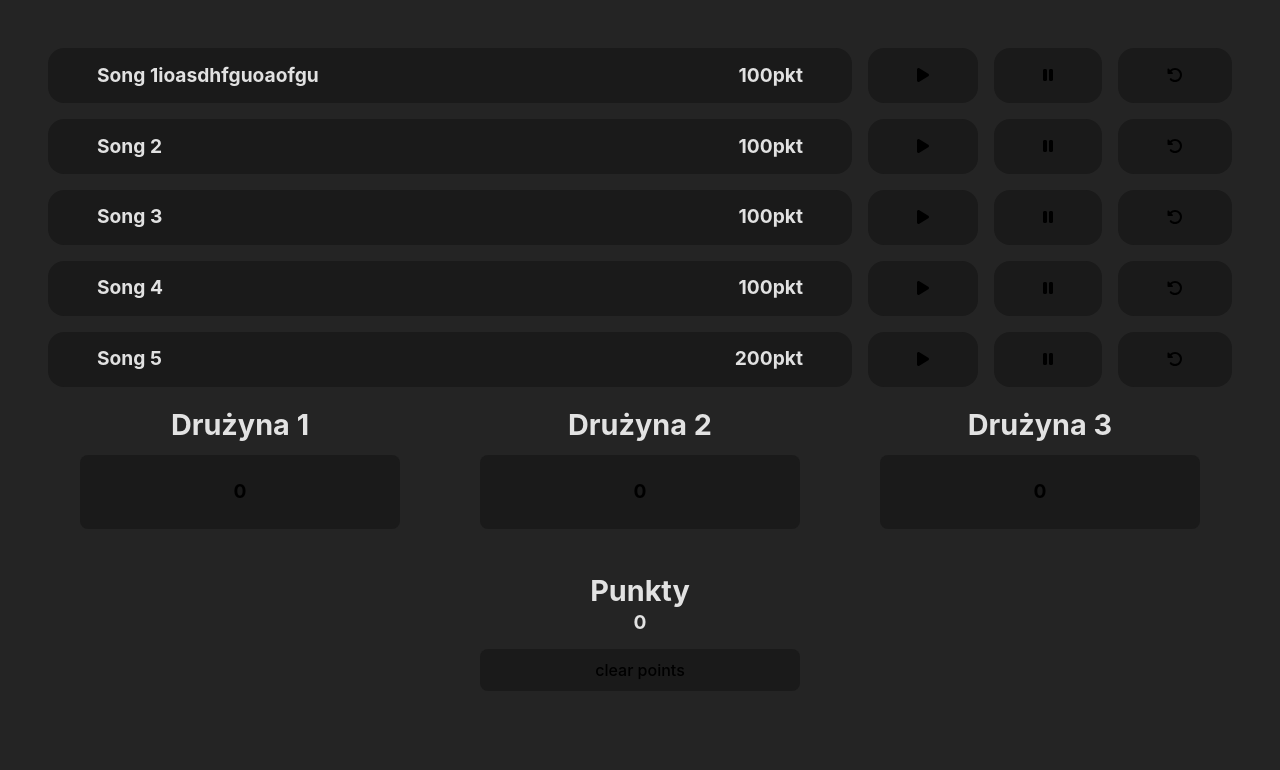
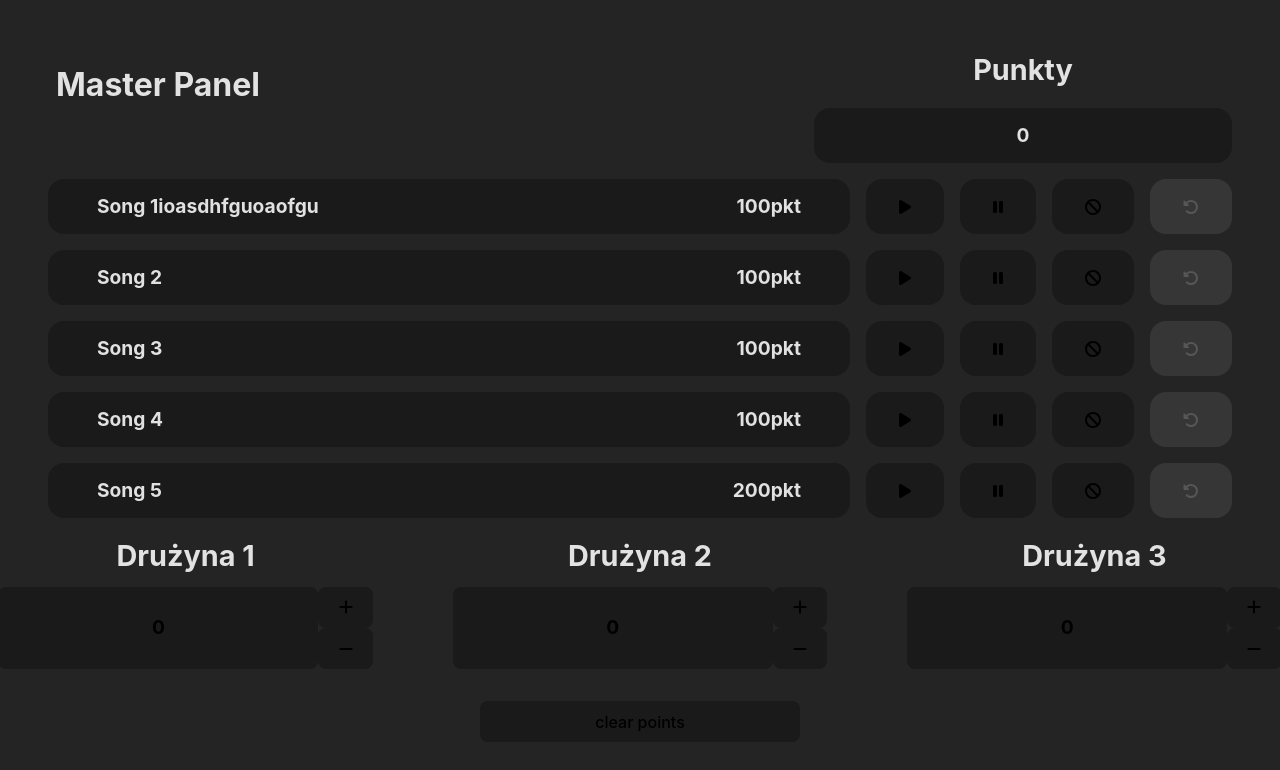
Before and after one commit to Colty1999/Name_That_Tune, a React (Vite) app: page /gamemaster in a window 1280 px wide. Shown: the top 770 px of the page. Built offline with nearby package versions, Linux system fonts and the light colour scheme.

Commit message:
song disable added

```diff
--- a/src/assets/common.ts
+++ b/src/assets/common.ts
@@ -15,7 +15,7 @@ export interface StateType {
   readonly setStorageState: (newValue: string) => void;
 }
 
-export const songList: Song[] = [
+export const songList1: Song[] = [
   {
     id: 1,
     songName: "Song 1ioasdhfguoaofgu",
@@ -52,3 +52,30 @@ export const songList: Song[] = [
     clue: "elephant",
   },
 ];
+
+
+export const songList2: Song[] = [
+  {
+    id: 1,
+    songName: "Song 1ioasdhfguoaofgu",
+    songPath: "audio/pokemon.mp3",
+    points: 100,
+    clue: "AAAAAAAAAAAAAAAA",
+  },
+  {
+    id: 2,
+    songName: "Song 2",
+    songPath: "audio/pokemon.mp3",
+    points: 100,
+    clue: "banana",
+  },
+  {
+    id: 3,
+    songName: "Song 3",
+    songPath: "audio/pokemon.mp3",
+    points: 100,
+    clue: "chocolate",
+  },
+];
+
+export const songList: Song[][] = [songList1, songList2];
--- a/src/components/points/PointsScreen.tsx
+++ b/src/components/points/PointsScreen.tsx
@@ -10,22 +10,22 @@ const PointsScreen = () => {
     return (
         <div className="pointscreenstyle">
             <div>
-                <h2>Drużyna 1</h2>
+                <h3>Drużyna 1</h3>
                 <div className="teampoints">
-                    <h3>{team1Points.store}</h3>
+                    <h3>{team1Points.store}pkt</h3>
                 </div>
             </div>
             <div>
-                <h2>Drużyna 2</h2>
+                <h3>Drużyna 2</h3>
                 <div className="teampoints">
-                    <h3>{team2Points.store}</h3>
+                    <h3>{team2Points.store}pkt</h3>
                 </div>
             </div>
             <div>
-                <h2>Drużyna 3</h2>
+                <h3>Drużyna 3</h3>
                 <div className="teampoints">
 
-                    <h3>{team3Points.store}</h3>
+                    <h3>{team3Points.store}pkt</h3>
                 </div>
             </div>
         </div>
--- a/src/components/points/pointsScreen.scss
+++ b/src/components/points/pointsScreen.scss
@@ -1,7 +1,7 @@
 .pointscreenstyle {
     display: flex;
     align-items: center;
-    justify-content: center;
+    justify-content: space-between;
     gap: 5rem;
 
     .teampoints {
--- a/src/components/songpicker/songPicker.scss
+++ b/src/components/songpicker/songPicker.scss
@@ -10,7 +10,7 @@
         justify-content: space-between;
         align-items: center;
         padding: 0 3rem 0 3rem;
-        margin: 1rem;
+        margin: 1rem 0.5rem;
         border: 1px solid transparent;
         background-color: #1a1a1a;
         border-radius: 1rem;
--- a/src/components/songpicker/songPicker.tsx
+++ b/src/components/songpicker/songPicker.tsx
@@ -1,17 +1,13 @@
 import "./songPicker.scss";
-import { useStorageState } from "../../hooks/useStorageState";
-import { Song } from "../../assets/common";
-import { useEffect } from "react";
+import { Song, StateType } from "../../assets/common";
 
-const SongPicker = () => {
-    let category = useStorageState({state: "category"})
-    let songStorage = useStorageState({ state: "songs" });
-    let songs: Song[] = JSON.parse(songStorage.store ?? "");
-    // let songs = JSON.parse(useStorageState({ state: "songs" }).store ?? "");
+interface SongPickerProps {
+    songs: Song[];
+    category: StateType;
+}
 
-    useEffect(() => {
-        songs = JSON.parse(songStorage.store ?? "");
-    }, [songStorage]);
+const SongPicker = (props: SongPickerProps) => {
+    const { songs, category } = props;
 
     return (
         <div className="songpickerstyle" >
--- a/src/pages/game/game.scss
+++ b/src/pages/game/game.scss
@@ -1,10 +1,46 @@
 .gamestyle {
+    max-width: 1280px;
+    margin: auto;
+
     .logo {
-        height: 10rem;
+        height: 5rem;
         // padding: 1.5em;
         will-change: filter;
         transition: filter 300ms;
         filter: drop-shadow(0 0 2em #646cffaa);
+    }
+
+    .teampoints {
+        display: flex;
+        flex-direction: row;
+        justify-content: center;
+        align-items: center;
+        padding: 0 3rem 0 3rem;
+        margin: 0.5rem;
+        border: 1px solid transparent;
+        background-color: #1a1a1a;
+        border-radius: 1rem;
+        transition: all 0.2s ease-in-out;
+        min-width: 15rem;
+        // &:hover {
+        //     background-color: #eee;
+        // }
+    }
+
+    transition: all 0.2s ease-in-out;
+
+    .visible {
+        visibility: visible;
+        opacity: 1;
+        transition: visibility 0.2s, opacity 0.5s linear;
+    }
+
+    .hidden {
+        visibility: hidden;
+        opacity: 0;
+        transition: visibility 0.2s, opacity 0.5s linear;
+        height: 0;
+        overflow: hidden;
     }
 
     // button:hover:enabled {
--- a/src/pages/game/game.tsx
+++ b/src/pages/game/game.tsx
@@ -1,51 +1,50 @@
-import { useEffect, useState } from 'react';
+import { useEffect } from 'react';
 import './game.scss'
 import SongPicker from '../../components/songpicker/songPicker';
-import { gameLogo } from '../../assets/common';
+import { Song, gameLogo } from '../../assets/common';
 import { useStorageState } from '../../hooks/useStorageState';
-import PointsScreen from '../../components/points/PointsScreen';
+import PointsScreen from '../../components/points/pointsScreen';
 
 
 const Game = () => {
+    let count = useStorageState({ state: "count" });
     let category = useStorageState({ state: "category" })
+    let songStorage = useStorageState({ state: "songs" });
+    let songs: Song[][] = JSON.parse(songStorage.store ?? "");
+    let pageStorage = useStorageState({ state: "currentPage" });
+    let currentPage: number = Number(pageStorage.store ?? 0);
+
+    useEffect(() => {
+        songs = JSON.parse(songStorage.store ?? "");
+        pageStorage.setStorageState("0");
+    }, [songStorage]);
 
 
-    //-----------------
 
-    const [currentPoints, setCurrentPoints] = useState(0);
-
-    const onStorageUpdate = (e: any) => {
-        const { key, newValue } = e;
-        if (key === "currentPoints") {
-            setCurrentPoints(newValue);
-        }
-    };
-
-    const handleChange = (e: any) => {
-        setCurrentPoints(e.target.value);
-        localStorage.setItem("currentPoints", e.target.value);
-    };
-
-    useEffect(() => {
-        setCurrentPoints(Number(localStorage.getItem("currentPoints")) || 0);
-        window.addEventListener("storage", onStorageUpdate);
-        return () => {
-            window.removeEventListener("storage", onStorageUpdate);
-        };
-    }, []);
-
-
-    //-----------------
 
     return (
         <div className='gamestyle'>
-            <div style={{ display: "flex" }}>
-                <img src={gameLogo} className="logo" alt="logo" />
+            <div style={{ paddingBottom: "1rem" }}>
+                <div>
+                    <h2>Punkty</h2>
+                    <div className="teampoints">
+                        <h3>{count.store}pkt</h3>
+                    </div>
+                </div>
             </div>
             <div style={{ paddingBottom: "1rem" }}>
                 <PointsScreen />
             </div>
-            <SongPicker />
+            <div style={{ paddingBottom: "5rem", minHeight: "25rem" }}>
+                {songs.map((songs: Song[], key: number) => (
+                    <div key={key} className={`${key === currentPage ? 'visible' : 'hidden'}`}>
+                        <SongPicker songs={songs} category={category} />
+                    </div>
+                ))}
+            </div>
+            <div>
+                <img src={gameLogo} className="logo" alt="logo" />
+            </div>
         </div >
     );
 };
--- a/src/pages/gamemaster/gameMaster.scss
+++ b/src/pages/gamemaster/gameMaster.scss
@@ -32,6 +32,10 @@
         // }
     }
 
+    .songbutton {
+        padding: 0 2rem;
+    }
+
     .active {
         background-color: rgba(255, 255, 255, 0.87);
         color: #1a1a1a;
@@ -39,6 +43,7 @@
     }
 
     .punctationbutton {
+        display: inline-block;
         min-width: 20rem;
     }
 
--- a/src/pages/gamemaster/gameMaster.tsx
+++ b/src/pages/gamemaster/gameMaster.tsx
@@ -5,16 +5,22 @@ import { useStorageState } from '../../hooks/useStorageState';
 import { FontAwesomeIcon } from '@fortawesome/react-fontawesome';
 import { faPause } from '@fortawesome/free-solid-svg-icons/faPause';
 import { faPlay } from '@fortawesome/free-solid-svg-icons/faPlay';
-import { faRotateLeft } from '@fortawesome/free-solid-svg-icons';
+import { faBan, faMinus, faPlus, faRotateLeft } from '@fortawesome/free-solid-svg-icons';
 
 
 const GameMaster = () => {
+    const [, updateState] = useState<{}>();
+    const forceUpdate = useCallback(() => updateState({}), []);
 
     let category = useStorageState({ state: "category" });
     let count = useStorageState({ state: "count" });
     let songStorage = useStorageState({ state: "songs" });
-    let songs: Song[] = songList;
+    let songs: Song[][] = songList;
     useEffect(() => {
+        category.setStorageState("");
+        songs[0].forEach((song: Song) => {
+            song.songAudio = new Audio((song.songPath));
+        });
         songStorage.setStorageState(JSON.stringify(songs));
     }, []);
 
@@ -38,21 +44,6 @@ const GameMaster = () => {
     //-----------------
 
     useEffect(() => {
-        category.setStorageState("");
-        songs.forEach((song: Song) => {
-            song.songAudio = new Audio((song.songPath));
-        });
-    }, []);
-
-    // useEffect(() => {
-    //     songs.forEach((song: Song) => {
-    //         if (category.store === song.songName) song.songAudio!.play();
-    //     });
-    // }, [category]);
-
-    //-----------------
-
-    useEffect(() => {
         const interval = setInterval(() => {
             switch (true) {
                 case (category.store === ""):
@@ -72,76 +63,93 @@ const GameMaster = () => {
         };
     }, [count]);
 
+    //starts playing song
     const startPlaying = (song: Song) => {
-        if (currentSong && currentSong.songName !== song.songName) {
+        if (!currentSong) {
+            count.setStorageState((song.points).toString());
+            forceUpdate();
+            console.log(song.points);
+        }
+        else if (currentSong && currentSong.songName !== song.songName) {
             currentSong.songAudio!.pause();
-            currentSong.songAudio!.currentTime = 0
-        };
+            currentSong.songAudio!.currentTime = 0;
+            count.setStorageState((song.points).toString());
+            // console.log(song.points);
+        }
+        else {
+            count.setStorageState((Number(count.store)).toString());
+        }
         category.setStorageState(song.songName);
         song.songAudio!.play();
         setCurrentSong(song);
     };
 
+    //pauses song
     const pausePlaying = (song: Song) => {
         // category.setStorageState("");
         song.songAudio!.pause();
+        forceUpdate();
     };
 
-
-    const setPoints = (teamPoints: StateType, count: StateType) => {
-        songs.find((song: Song) => song.songName === category.store)!.played = true;
+    //adds points to team and resets count
+    const setPoints = (teamPoints: StateType | null, count: StateType) => {
+        songs[0].find((song: Song) => song.songName === category.store)!.played = true;
         songStorage.setStorageState(JSON.stringify(songs));
         category.setStorageState("");
         if (currentSong) currentSong.songAudio!.pause();
         if (currentSong) currentSong.songAudio!.currentTime = 0;
-        teamPoints.setStorageState((Number(teamPoints.store!) + Number(count.store)).toString());
+        if (teamPoints) teamPoints.setStorageState((Number(teamPoints.store!) + Number(count.store)).toString());
         count.setStorageState("0");
-        // console.log(count.store);
+    };
+
+    //resets disabled song
+    const resetSong = (song: Song) => {
+        song.played = false;
+        songStorage.setStorageState(JSON.stringify(songs))
     };
 
     //-----------------
 
     return (
         <div className="gamemasterstyle" >
-            {songs.map((song: Song) => (
+            <div style={{ display: "flex", justifyContent: "space-between", paddingLeft: "1rem" }}>
+                <h2>Master Panel</h2>
+                <div>
+                    <h3>Punkty</h3>
+                    <div className="punctationbutton song">
+                        <h4>{count.store}</h4>
+                    </div>
+                </div>
+            </div>
+            {songs[0].map((song: Song) => (
                 <div key={song.id} className="horizontalpanel">
-                    {/* <button
-                        className={`${category.store === song.songName ? "active" : ""} song`}
-                        onClick={() => {
-                            if (currentSong && currentSong.songName !== song.songName) {
-                                currentSong.songAudio!.pause();
-                                currentSong.songAudio!.currentTime = 0
-                            };
-                            category.setStorageState(song.songName);
-                            song.songAudio!.play();
-                            setCurrentSong(song);
-                        }}
-                        style={{ width: "100%" }}
-                    >
-                        <h4>{song.songName}</h4>
-                        <h4>{song.points}pkt</h4>
-                    </button> */}
                     <div className={`${category.store === song.songName ? "active" : ""} ${song.played === true ? "playedsong" : ""} song`} style={{ width: "100%" }}>
                         <h4>{song.songName}</h4>
                         <h4>{song.points}pkt</h4>
                     </div>
                     <button
-                        className={`${song.played === true ? "playedsong" : ""} song`}
+                        className={`${song.played === true ? "playedsong" : ""} song songbutton`}
                         onClick={() => startPlaying(song)}
-                        disabled={song.played}
+                        disabled={song.played || !song.songAudio?.paused}
                     >
                         <FontAwesomeIcon icon={faPlay} />
                     </button>
                     <button
-                        className={`${song.played === true ? "playedsong" : ""} song`}
+                        className={`${song.played === true ? "playedsong" : ""} song songbutton`}
                         onClick={() => pausePlaying(song)}
                         disabled={song.played}
                     >
                         <FontAwesomeIcon icon={faPause} />
                     </button>
                     <button
-                        className={`song`}
-                        onClick={() => {song.played = false; songStorage.setStorageState(JSON.stringify(songs))}}
+                        className={`${song.played === true ? "playedsong" : ""} song songbutton`}
+                        onClick={() => setPoints(null, count)}
+                    >
+                        <FontAwesomeIcon icon={faBan} />
+                    </button>
+                    <button
+                        className={`${song.played !== true ? "playedsong" : ""} song songbutton`}
+                        onClick={() => resetSong(song)}
                     >
                         <FontAwesomeIcon icon={faRotateLeft} />
                     </button>
@@ -152,30 +160,55 @@ const GameMaster = () => {
             <div style={{ display: "flex", alignItems: "center", justifyContent: "center", gap: "5rem", paddingBottom: "2rem" }}>
                 <div>
                     <h3>Drużyna 1</h3>
+                    <div style={{ display: "flex" }}>
                         <button onClick={() => setPoints(team1Points, count)} className="punctationbutton">
                             <h4>{team1Points.store}</h4>
                         </button>
+                        <div style={{ display: "flex", flexDirection: "column" }}>
+                            <button onClick={() => team1Points.setStorageState((Number(team1Points.store) + 10).toString())}>
+                                <FontAwesomeIcon icon={faPlus} />
+                            </button>
+                            <button onClick={() => team1Points.setStorageState((Number(team1Points.store) - 10).toString())}>
+                                <FontAwesomeIcon icon={faMinus} />
+                            </button>
+                        </div>
+                    </div>
                 </div>
                 <div>
                     <h3>Drużyna 2</h3>
+                    <div style={{ display: "flex" }}>
                         <button onClick={() => setPoints(team2Points, count)} className="punctationbutton">
                             <h4>{team2Points.store}</h4>
                         </button>
+                        <div style={{ display: "flex", flexDirection: "column" }}>
+                            <button onClick={() => team2Points.setStorageState((Number(team2Points.store) + 10).toString())}>
+                                <FontAwesomeIcon icon={faPlus} />
+                            </button>
+                            <button onClick={() => team2Points.setStorageState((Number(team2Points.store) - 10).toString())}>
+                                <FontAwesomeIcon icon={faMinus} />
+                            </button>
+                        </div>
+                    </div>
                 </div>
                 <div>
                     <h3>Drużyna 3</h3>
+                    <div style={{ display: "flex" }}>
                         <button onClick={() => setPoints(team3Points, count)} className="punctationbutton">
                             <h4>{team3Points.store}</h4>
                         </button>
+                        <div style={{ display: "flex", flexDirection: "column" }}>
+                            <button onClick={() => team3Points.setStorageState((Number(team3Points.store) + 10).toString())}>
+                                <FontAwesomeIcon icon={faPlus} />
+                            </button>
+                            <button onClick={() => team3Points.setStorageState((Number(team3Points.store) - 10).toString())}>
+                                <FontAwesomeIcon icon={faMinus} />
+                            </button>
+                        </div>
+                    </div>
                 </div>
             </div>
 
-            <div>
-                <h3>Punkty</h3>
-                <div className="teampoints">
-                    <h4>{count.store}</h4>
-                </div>
-            </div>
+
 
             <button onClick={() => {
                 team1Points.setStorageState("0");
--- a/src/pages/mainmenu/mainMenu.scss
+++ b/src/pages/mainmenu/mainMenu.scss
@@ -11,25 +11,25 @@
     filter: drop-shadow(0 0 2em #646cffaa);
   }
 
-  .logo.react:hover {
-    filter: drop-shadow(0 0 2em #61dafbaa);
-  }
+  // .logo.react:hover {
+  //   filter: drop-shadow(0 0 2em #61dafbaa);
+  // }
 
-  @keyframes logo-spin {
-    from {
-      transform: rotate(0deg);
-    }
+  // @keyframes logo-spin {
+  //   from {
+  //     transform: rotate(0deg);
+  //   }
 
-    to {
-      transform: rotate(360deg);
-    }
-  }
+  //   to {
+  //     transform: rotate(360deg);
+  //   }
+  // }
 
-  @media (prefers-reduced-motion: no-preference) {
-    a:nth-of-type(2) .logo {
-      animation: logo-spin infinite 20s linear;
-    }
-  }
+  // @media (prefers-reduced-motion: no-preference) {
+  //   a:nth-of-type(2) .logo {
+  //     animation: logo-spin infinite 20s linear;
+  //   }
+  // }
 
   .card {
     padding: 1rem;
```
Lines whose indentation alone changed are shown as unchanged.
